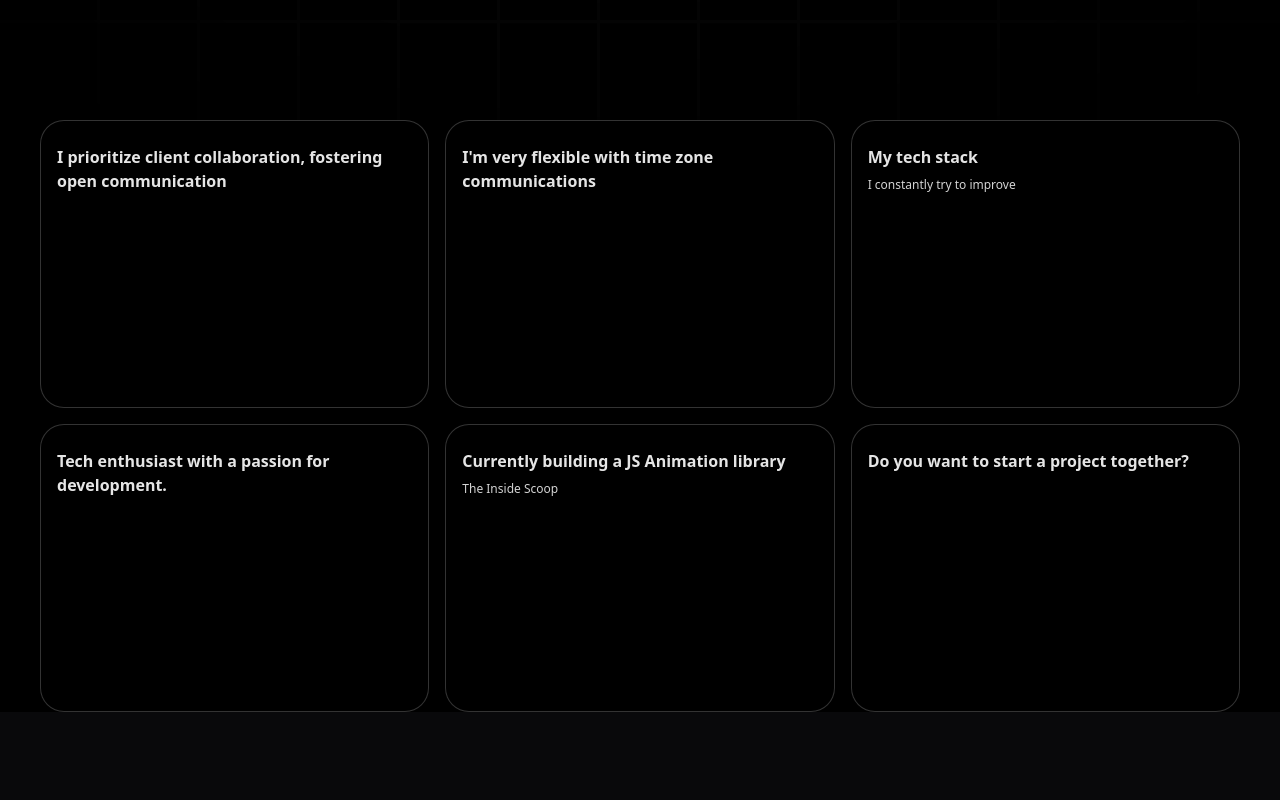
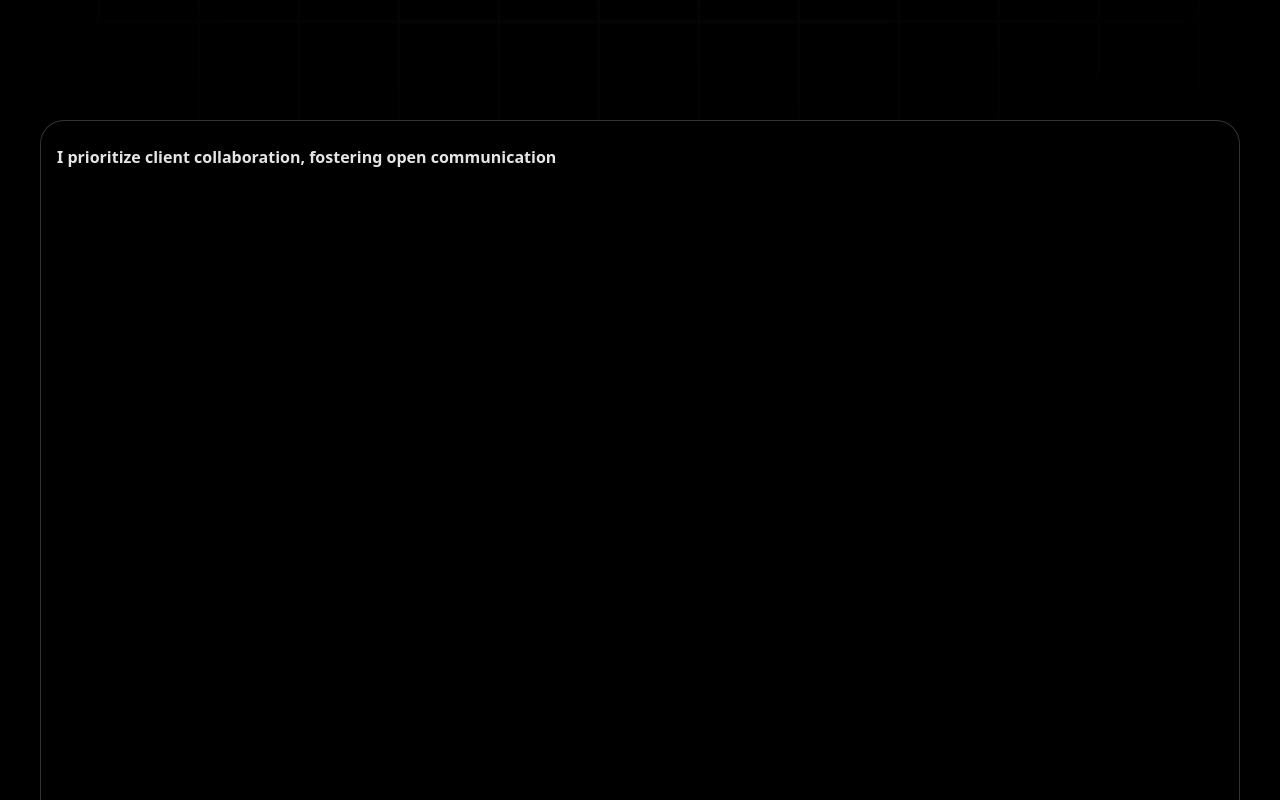
Before and after one commit to dbooker5/dbookerportfolioS5, a Next.js app: page / in a window 1280 px wide. Shown: the part 680-1480 px from the top of the page. Before the commit the page ends 1392 px from the top, so only its background shows below. Built offline with nearby package versions, Linux system fonts and the light colour scheme.

Commit message:
Refactor Grid component to destructure gridItems in map function

```diff
--- a/components/Grid.tsx
+++ b/components/Grid.tsx
@@ -6,12 +6,18 @@ const Grid = () => {
   return (
     <section id="about">
         <BentoGrid>
-            {gridItems.map((item) => (
+            {gridItems.map(({id, title, description, className, img,
+            imgClassName, titleClassName, spareImg}) => (
                 <BentoGridItem
-                    id={item.id}
-                    key={item.id}
-                    title={item.title}
-                    description={item.description}
+                    id={id}
+                    key={id}
+                    title={title}
+                    description={description}
+                    className={className}
+                    img={img}
+                    imgClassName={imgClassName}
+                    titleClassName={titleClassName}
+                    spareImg={spareImg}
                 />
             ))}
         </BentoGrid>
```
